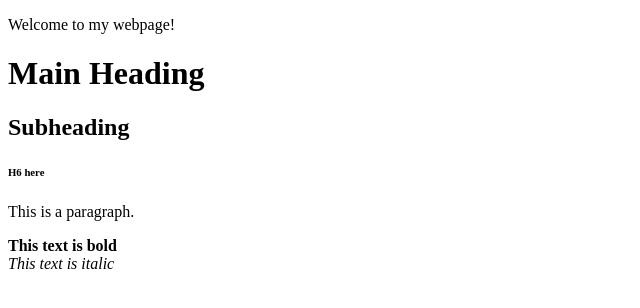
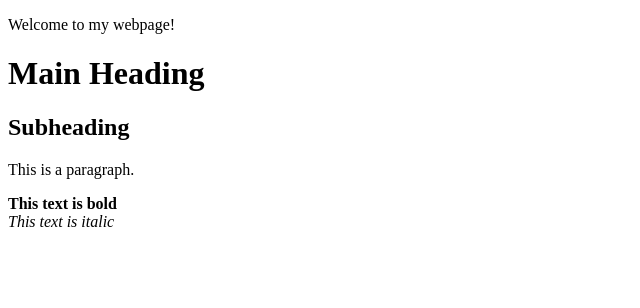
Before and after one commit to ngtronghoang97/week01, a plain HTML site: page index.html in a window 1280 px wide. Shown: the whole page, without its empty margins (0-640 px from the left). Drawn offline with Linux system fonts and the light colour scheme.

Commit message:
Update index
Delete a H6 line

```diff
--- a/index.html
+++ b/index.html
@@ -11,7 +11,6 @@
 		<p>Welcome to my webpage!</p>
 		<h1>Main Heading</h1>
 		<h2>Subheading</h2>
-		<h6>H6 here</h6>
 		<p>This is a paragraph.</p>
 		<strong>This text is bold</strong>
 		<br>
```
